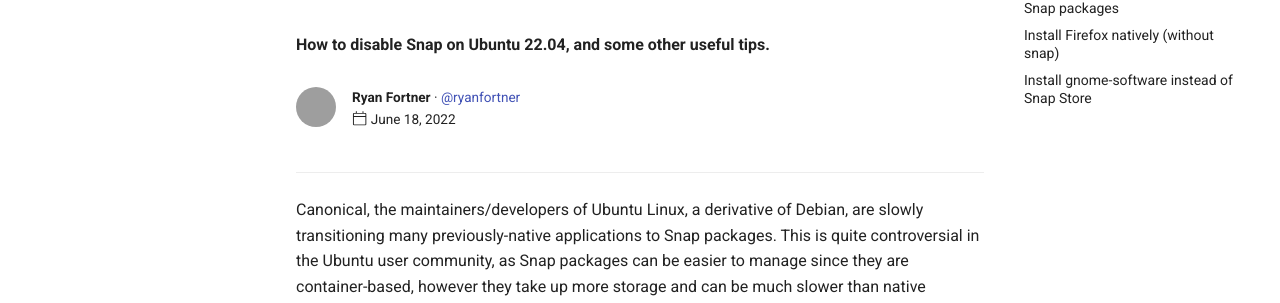
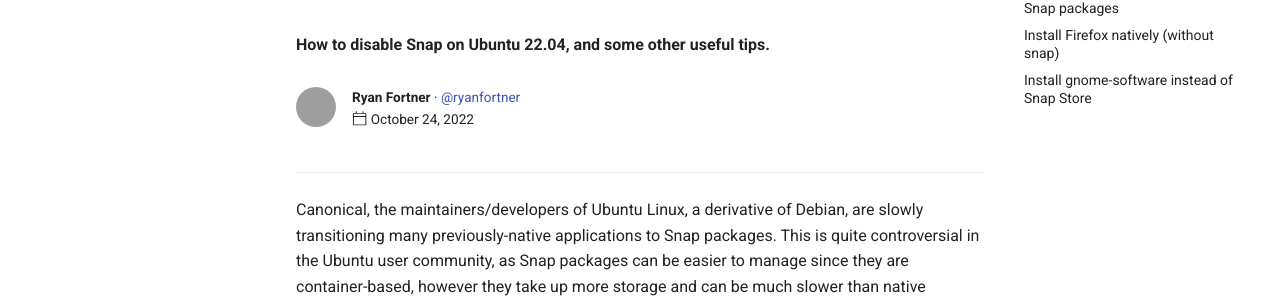
Before and after one commit to ryanfortner/ryanfortner.github.io, an MkDocs documentation site: the page built from docs/blog/2022/2022-10-24.md, in a window 1280 px wide and 900 px high. Shown: the part 196-499 px from the top of the window. Built offline with MkDocs 1.6.1 and Material for MkDocs 9.7.7, drawn with Linux system fonts in a browser that asks for light colours; comment, search, counter and statistics services are not loaded; grey boxes are pictures that could not be loaded.

Commit message:
attempt to fix latest blog post

```diff
--- a/docs/blog/2022/2022-06-18.md
+++ b/docs/blog/2022/2022-10-24.md
@@ -17,7 +17,7 @@
 
 <span>__Ryan Fortner__ · @ryanfortner</span>
 <span>
-:octicons-calendar-24: June 18, 2022
+:octicons-calendar-24: October 24, 2022
 </span>
 </aside>
 
```
